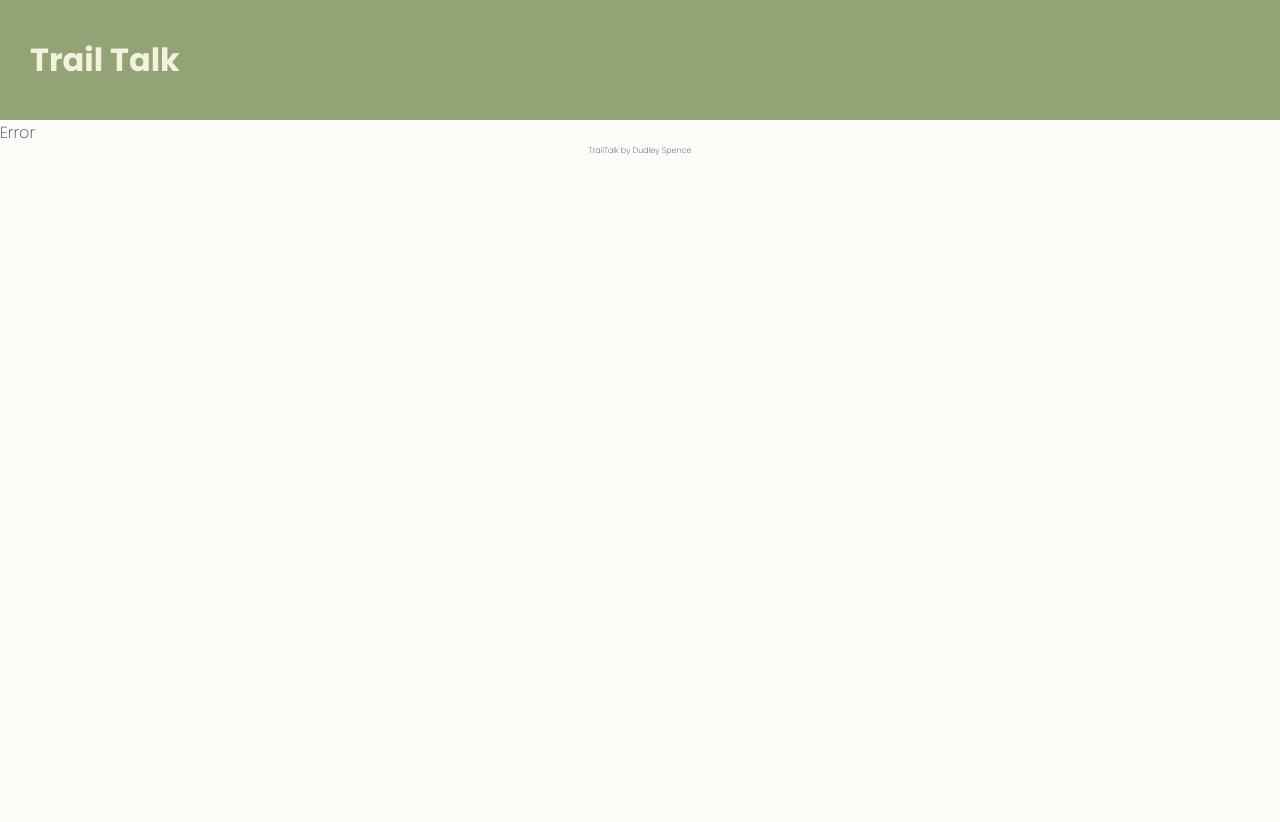
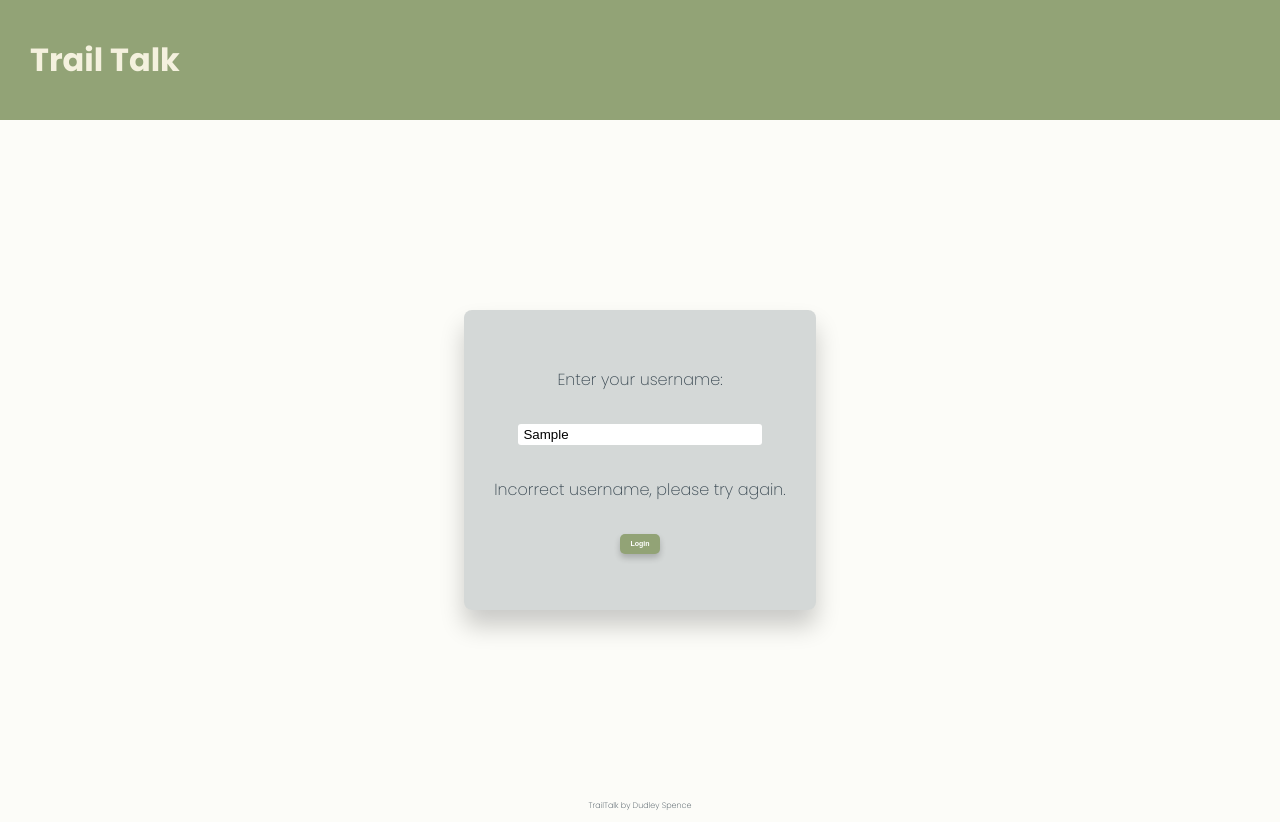
Before and after one commit to dudleyspence/fe-news-app, a React (Vite) app: page /login in a window 1280 px wide. Both pictures are taken after typing "Sample" into the empty fields and a click on the button "Login". Before the commit the page ends 800 px from the top, so only its background shows below. Built offline with nearby package versions, Linux system fonts and the light colour scheme; no server answers.

Commit message:
error handles the username

```diff
--- a/src/components/Login.jsx
+++ b/src/components/Login.jsx
@@ -27,9 +27,7 @@ export default function Login() {
       });
   }
 
-  return isError ? (
-    "Error"
-  ) : (
+  return (
     <section className="loginPage">
       <form>
         <label htmlFor="username">Enter your username:</label>
@@ -40,6 +38,9 @@ export default function Login() {
           value={username}
           placeholder="username"
         ></input>
+        {isError && (
+          <p className="error-message">Incorrect username, please try again.</p>
+        )}
         <button onClick={handleLoginClick} className="styled-button">
           Login
         </button>
```
